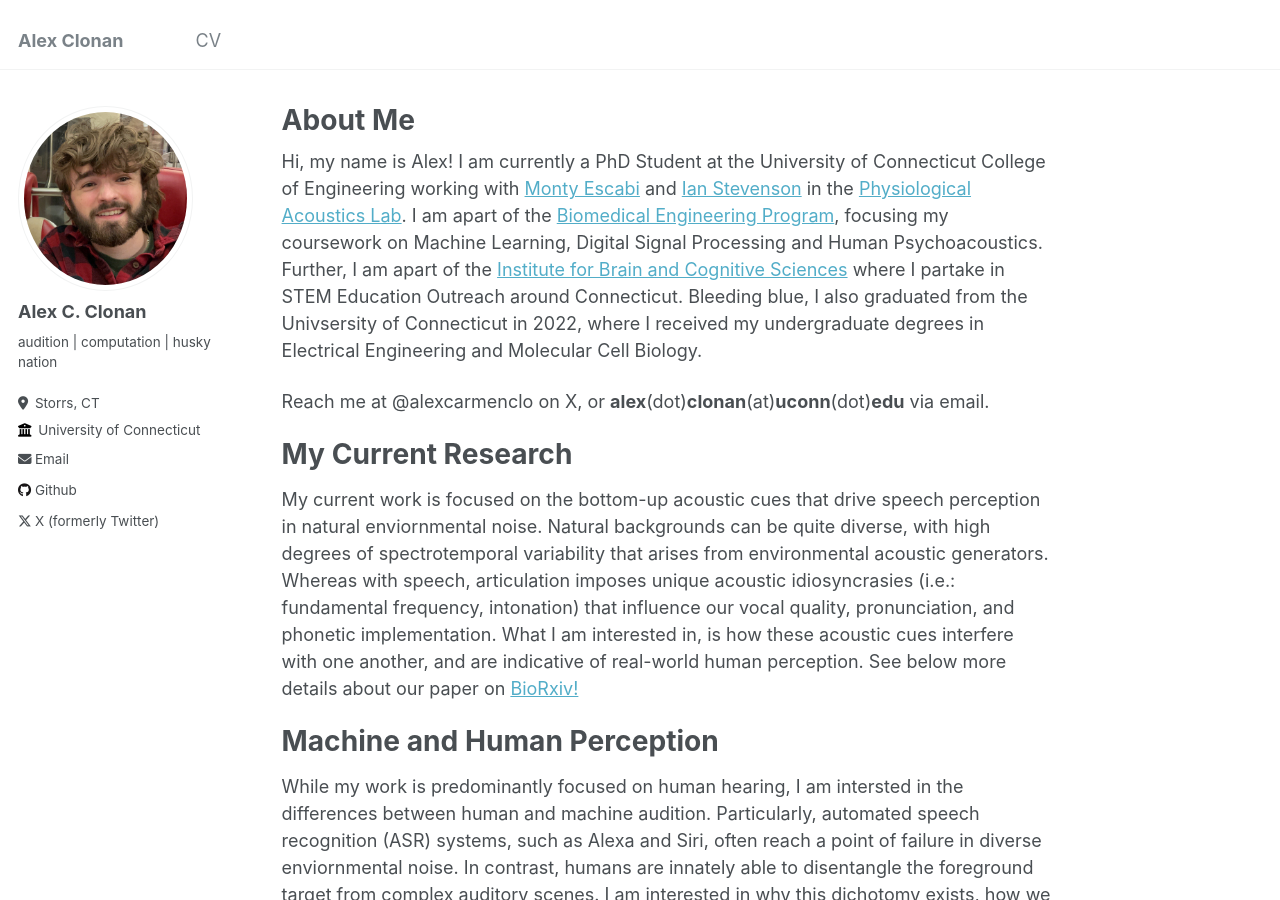
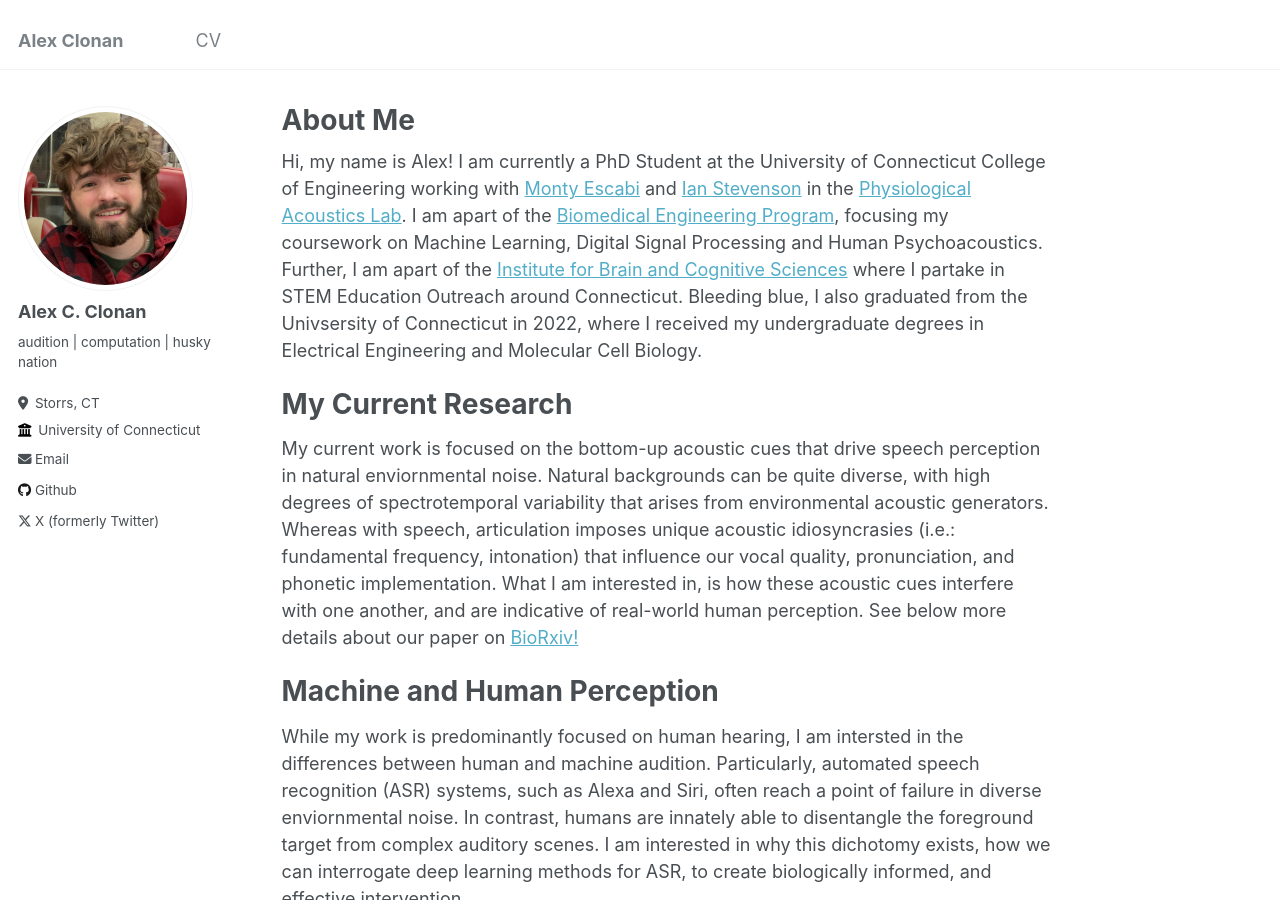
Before and after one commit to aclonan/aclonan.github.io, a Jekyll site: the page built from _pages/about.md, in a window 1280 px wide and 900 px high. Built offline with Jekyll 4.4.1, drawn with Linux system fonts in a browser that asks for light colours.

Commit message:
Update about.md

```diff
--- a/_pages/about.md
+++ b/_pages/about.md
@@ -8,8 +8,6 @@ redirect_from:
 ---
 
 Hi, my name is Alex! I am currently a PhD Student at the University of Connecticut College of Engineering working with [Monty Escabi](https://www.bme.uconn.edu/faculty-staff/core-faculty/escabi-monty/) and [Ian Stevenson](https://psychology.uconn.edu/person/ian-stevenson/) in the [Physiological Acoustics Lab](https://escabilab.uconn.edu/). I am apart of the [Biomedical Engineering Program](https://www.bme.uconn.edu/academics/graduate-program/about-the-graduate-program-in-biomedical-engineering/), focusing my coursework on Machine Learning, Digital Signal Processing and Human Psychoacoustics. Further, I am apart of the [Institute for Brain and Cognitive Sciences](https://ibacs.uconn.edu/) where I partake in STEM Education Outreach around Connecticut. Bleeding blue, I also graduated from the Univsersity of Connecticut in 2022, where I received my undergraduate degrees in Electrical Engineering and Molecular Cell Biology.
-
-Reach me at @alexcarmenclo on X, or **alex**(dot)**clonan**(at)**uconn**(dot)**edu** via email.
 
 My Current Research
 ======
```
